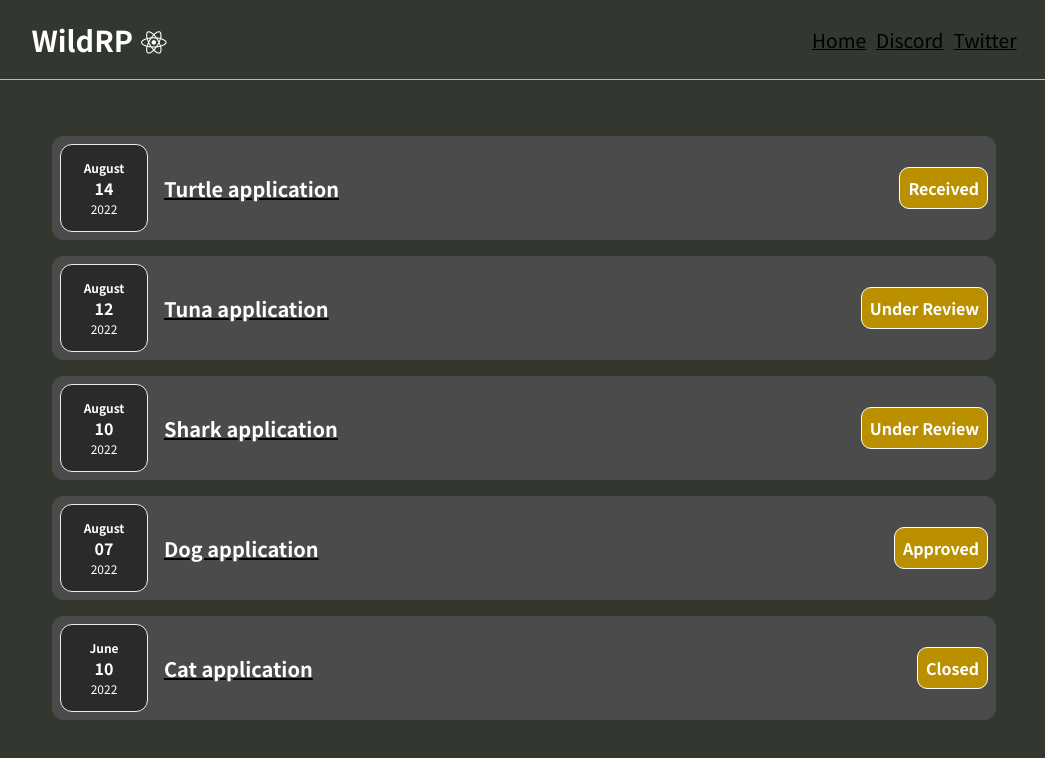
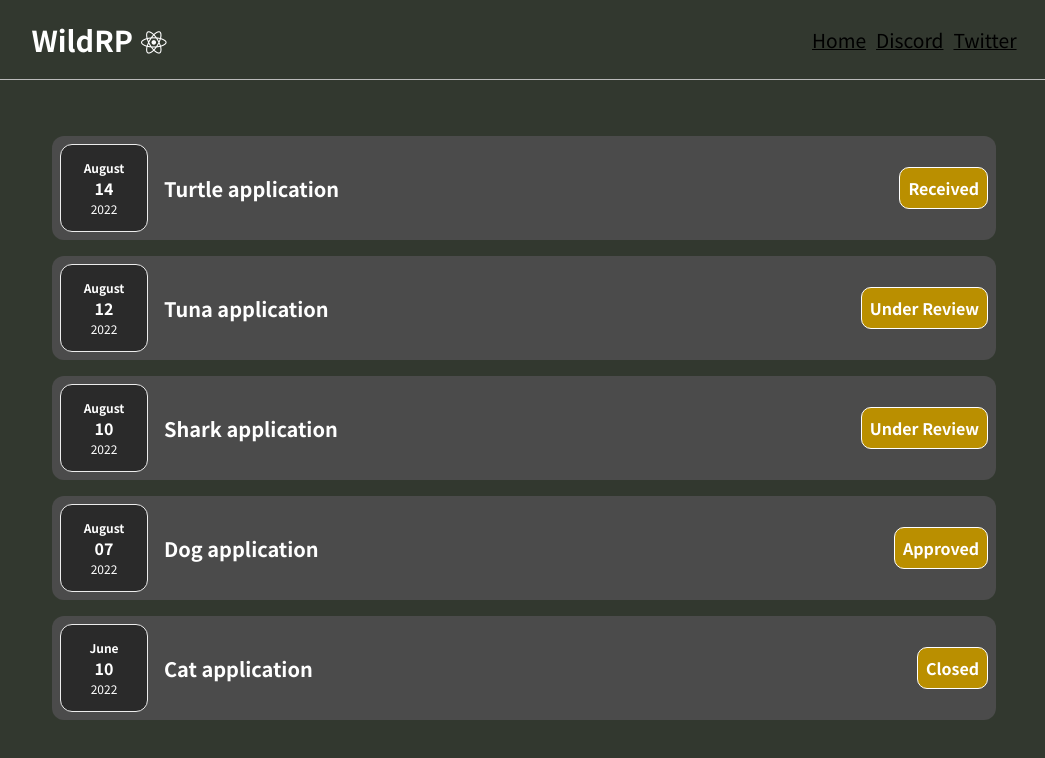
Before and after one commit to dvillasmil08/blogWebsite, a React (Create React App) app: page / in a window 1280 px wide. Shown: the top 758 px of the page, without its empty margins (116-1161 px from the left). Built offline with nearby package versions, Linux system fonts and the light colour scheme; the HTML template or start-up script is replaced by a standard one.

Commit message:
added change color hover and deleted link underline

```diff
--- a/src/components/ApplicationItem/ApplicationItem.css
+++ b/src/components/ApplicationItem/ApplicationItem.css
@@ -17,14 +17,16 @@
     justify-content: flex-start;
     flex: 1;
 }
+a:hover{
+    color:#ba8f00;
+}
 .application-item h2 {
     color: #3a3a3a;
     font-size: 1rem;
     flex: 1;
     margin: 0 1rem;
+    border-radius: 12px;
     color: white;
-    border-radius: 12px;
-
 }
 .application-item__status {
     font-weight: bold;
--- a/src/components/ApplicationItem/ApplicationItem.js
+++ b/src/components/ApplicationItem/ApplicationItem.js
@@ -8,8 +8,10 @@ const ApplicationItem = (props) => {
     <div className='application-item'>
       <ApplicationDate date={props.date} />
       <div className='application-item__description'>
-        <Link to='/application'>
-          <h2>{props.title}</h2>
+        <Link to='/application' style={{ textDecoration: 'none' }}>
+          <h2>
+            <a>{props.title}</a>
+          </h2>
         </Link>
       </div>
 
```
